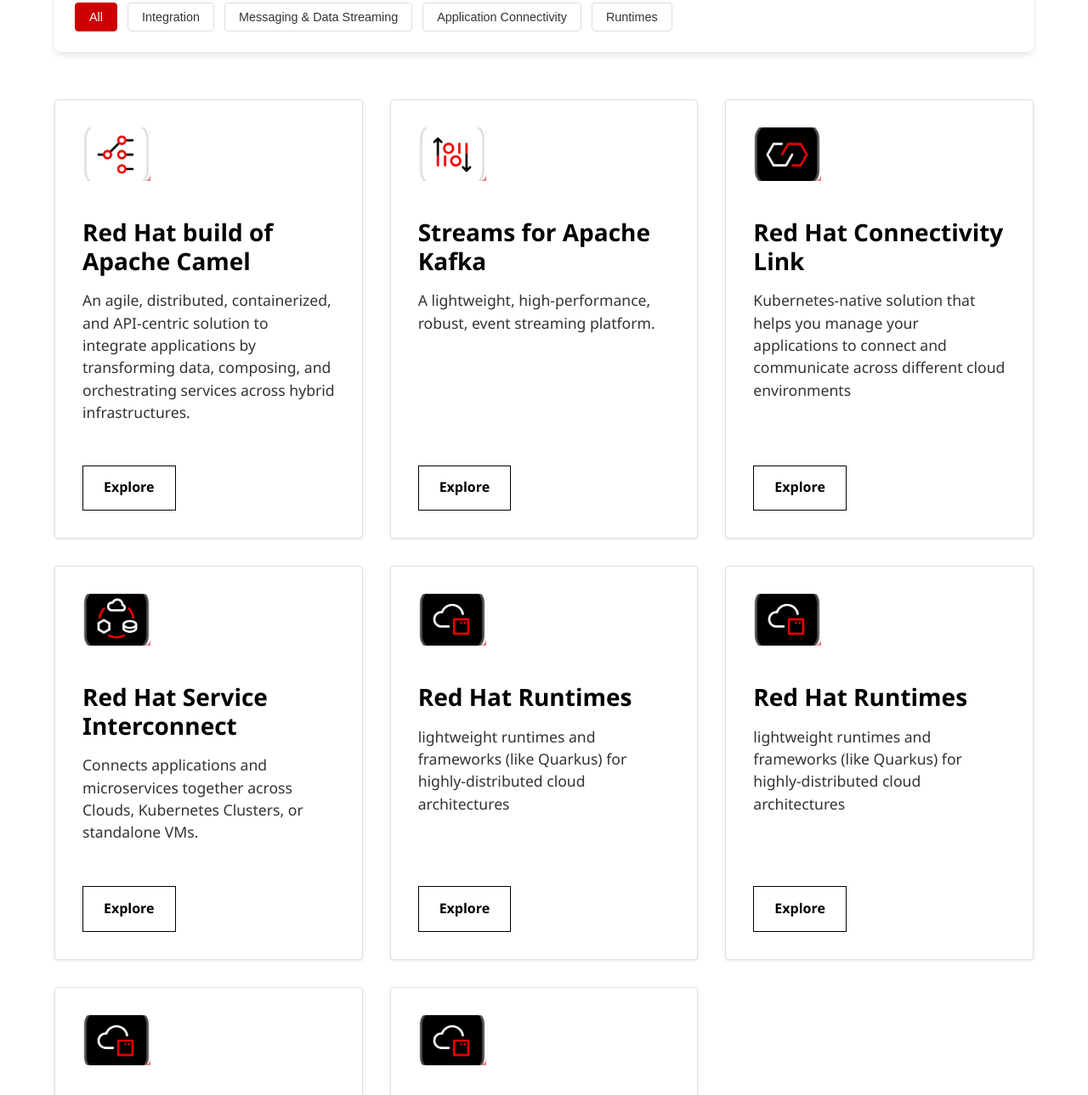
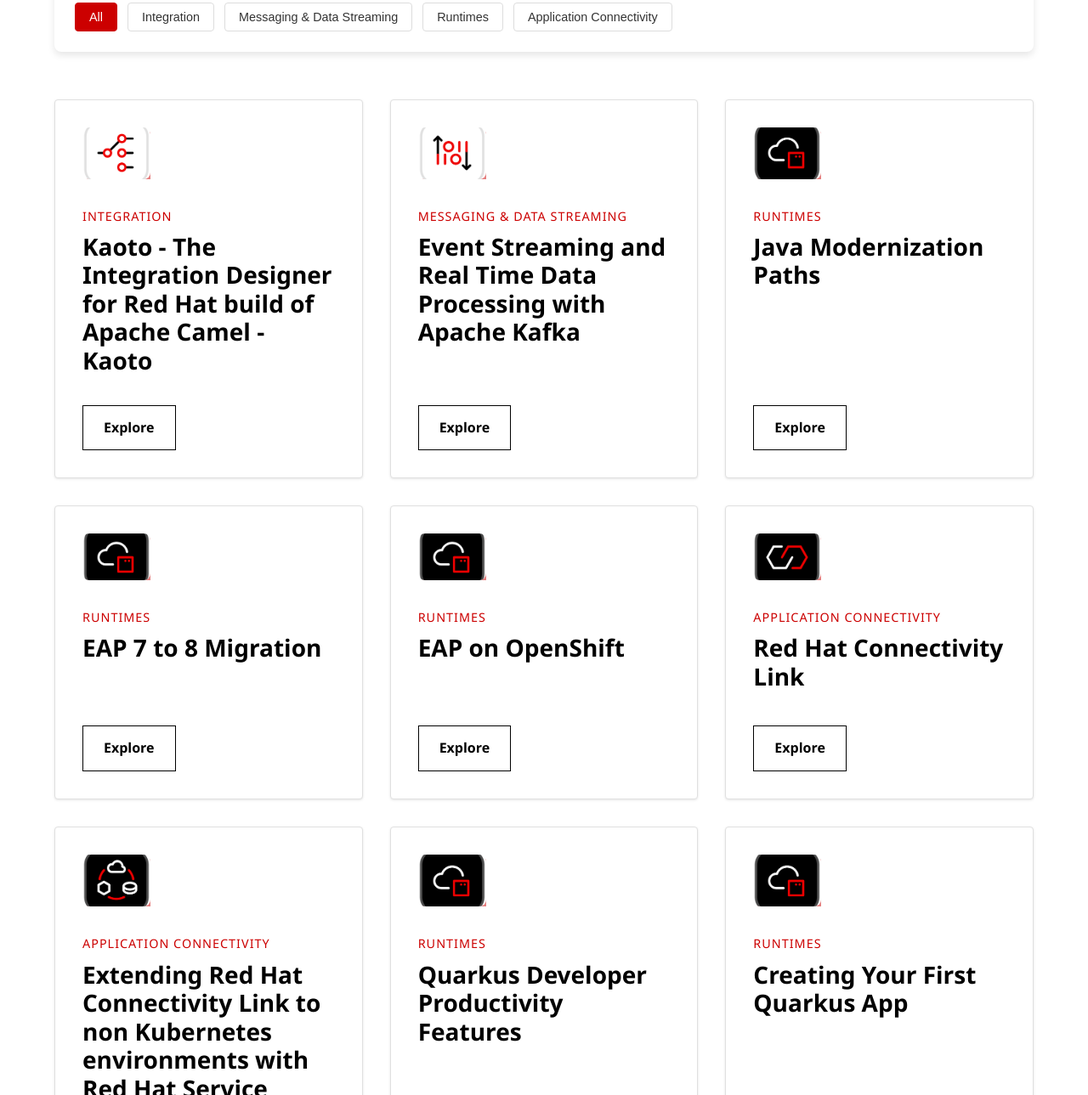
Before and after one commit to rpscodes/summit-25, a plain HTML site: page index.html in a window 1280 px wide. Shown: the part 212-1501 px from the top of the page at 85% size. Drawn offline with Linux system fonts and the light colour scheme.

Commit message:
Seperate data and styling

```diff
--- /dev/null
+++ b/catalog-data.js
@@ -0,0 +1,80 @@
+// Catalog items data
+const catalogData = [
+    {
+        id: 1,
+        title: "Kaoto - The Integration Designer for Red Hat build of Apache Camel - Kaoto",
+        category: "Integration",
+        imageUrl: "images/camel_rb.png",
+        link: "https://interact.redhat.com/share/lDqpjE28hCKNhqIwEMUT"
+    },
+    {
+        id: 2,
+        title: "Event Streaming and Real Time Data Processing with Apache Kafka",
+        category: "Messaging & Data Streaming",
+        imageUrl: "images/kafka_rb.png",
+        link: "https://interact.redhat.com/share/pYiQKLDlRICTtqM3G8Mw"
+    },
+    {
+        id: 3,
+        title: "Java Modernization Paths",
+        category: "Runtimes",
+        imageUrl: "images/runtimes_rb.png",
+        link: "https://docs.google.com/presentation/d/18WhskOBk9goOlSpR0yNHlFMYkmdexmnB-HJrK7ObDlM/edit#slide=id.g2d2206166c3_0_2129"
+    },
+    {
+        id: 4,
+        title: "EAP 7 to 8 Migration",
+        category: "Runtimes",
+        imageUrl: "images/runtimes_rb.png",
+        link: "https://drive.google.com/file/d/1P600hWUZrRi4yFd9Zw1is5Yk_NUnNEtE/view"
+    },
+    {
+        id: 5,
+        title: "EAP on OpenShift",
+        category: "Runtimes",
+        imageUrl: "images/runtimes_rb.png",
+        link: "https://drive.google.com/file/d/1P600hWUZrRi4yFd9Zw1is5Yk_NUnNEtE/view"
+    },
+    {
+        id: 6,
+        title: "Red Hat Connectivity Link",
+        category: "Application Connectivity",
+        imageUrl: "images/RHCL_rb.png",
+        link: "https://www.redhat.com/en/technologies/cloud-computing/connectivity-link"
+    },
+    {
+        id: 7,
+        title: "Extending Red Hat Connectivity Link to non Kubernetes environments with Red Hat Service Interconnect",
+        category: "Application Connectivity",
+        imageUrl: "images/rhsi_rb.png",
+        link: "https://drive.google.com/file/d/1tVKPx8po55A0Al4BjZtQROo_DmqFveTE/view?usp=drive_link"
+    },
+    {
+        id: 8,
+        title: "Quarkus Developer Productivity Features",
+        category: "Runtimes",
+        imageUrl: "images/runtimes_rb.png",
+        link: "https://www.youtube.com/playlist?list=PLoQ0Ba0OL3iuwy2Bw3AkJbErcVOyufMF4"
+    },
+    {
+        id: 9,
+        title: "Creating Your First Quarkus App",
+        category: "Runtimes",
+        imageUrl: "images/runtimes_rb.png",
+        link: "https://youtu.be/WXzvg94Jy0s?si=1ohJB-0yFLNJlzgo"
+    },
+    {
+        id: 10,
+        title: "AI for Java Application Developers (Quarkus & LangChain4j)",
+        category: "Runtimes",
+        imageUrl: "images/runtimes_rb.png",
+        link: "https://youtu.be/WXzvg94Jy0s?si=1ohJB-0yFLNJlzgo"
+    },
+    {
+        id: 11,
+        title: "Connect LLMs to the world with Red Hat build of Apache Camel",
+        category: "Integration",
+        imageUrl: "images/camel_rb.png",
+        link: "https://interact.redhat.com/share/ahGKXu7HfZ3HcbXXM3SQ"
+    }
+];
--- a/index.html
+++ b/index.html
@@ -388,74 +388,8 @@
         </section>
     </main>
 
+    <script src="catalog-data.js"></script>
     <script>
-        // Sample catalog data - Replace with your own data
-        const catalogData = [
-            {
-                id: 1,
-                title: "Red Hat build of Apache Camel",
-                description: "An agile, distributed, containerized, and API-centric solution to integrate applications by transforming data, composing, and orchestrating services across hybrid infrastructures.",
-                category: "Integration",
-                imageUrl: "images/camel_rb.png",
-                link: "https://developers.redhat.com/products/red-hat-build-of-apache-camel/overview"
-            },
-            {
-                id: 2,
-                title: "Streams for Apache Kafka",
-                description: "A lightweight, high-performance, robust, event streaming platform.",
-                category: "Messaging & Data Streaming",
-                imageUrl: "images/kafka_rb.png",
-                link: "https://developers.redhat.com/products/streams-for-apache-kafka/overview"
-            },
-            {
-                id: 3,
-                title: "Red Hat Connectivity Link",
-                description: "Kubernetes-native solution that helps you manage your applications to connect and communicate across different cloud environments",
-                category: "Application Connectivity",
-                imageUrl: "images/RHCL_rb.png",
-                link: "https://www.redhat.com/en/technologies/cloud-computing/connectivity-link"
-            },
-            {
-                id: 4,
-                title: "Red Hat Service Interconnect",
-                description: "Connects applications and microservices together across Clouds, Kubernetes Clusters, or standalone VMs.",
-                category: "Application Connectivity",
-                imageUrl: "images/rhsi_rb.png",
-                link: "https://developers.redhat.com/products/service-interconnect/overview"
-            },
-            {
-                id: 5,
-                title: "Red Hat Runtimes",
-                description: "lightweight runtimes and frameworks (like Quarkus) for highly-distributed cloud architectures",
-                category: "Runtimes",
-                imageUrl: "images/runtimes_rb.png",
-                link: "https://www.redhat.com/en/products/runtimes"
-            },
-            {
-                id: 6,
-                title: "Red Hat Runtimes",
-                description: "lightweight runtimes and frameworks (like Quarkus) for highly-distributed cloud architectures",
-                category: "Runtimes",
-                imageUrl: "images/runtimes_rb.png",
-                link: "https://www.redhat.com/en/products/runtimes"
-            },
-            {
-                id: 7,
-                title: "Red Hat Runtimes",
-                description: "lightweight runtimes and frameworks (like Quarkus) for highly-distributed cloud architectures",
-                category: "Runtimes",
-                imageUrl: "images/runtimes_rb.png",
-                link: "https://www.redhat.com/en/products/runtimes"
-            },
-            {
-                title: "Red Hat Runtimes",
-                description: "lightweight runtimes and frameworks (like Quarkus) for highly-distributed cloud architectures",
-                category: "Runtimes",
-                imageUrl: "images/runtimes_rb.png",
-                link: "https://www.redhat.com/en/products/runtimes"
-            }
-        ];
-
         // Elements
         const catalogContainer = document.getElementById('catalog-container');
         const searchInput = document.getElementById('search-input');
@@ -510,9 +444,8 @@
                         <img src="${item.imageUrl}" alt="${item.title}" class="catalog-image">
                     </div>
                     <div class="catalog-details">
-                        <div class="catalog-pre-title"></div>
+                        <div class="catalog-pre-title" style="color: #cc0000; font-size: 0.9rem; font-weight: 500; margin-bottom: 0.5rem;">${item.category}</div>
                         <h3 class="catalog-title">${item.title}</h3>
-                        <p class="catalog-description">${item.description}</p>
                         <a href="${item.link}" target="_blank" class="catalog-button">Explore</a>
                     </div>
                 `;
@@ -543,8 +476,7 @@
             if (searchTerm) {
                 const term = searchTerm.toLowerCase();
                 filteredItems = filteredItems.filter(item =>
-                    item.title.toLowerCase().includes(term) ||
-                    item.description.toLowerCase().includes(term)
+                    item.title.toLowerCase().includes(term)
                 );
             }
 
```
